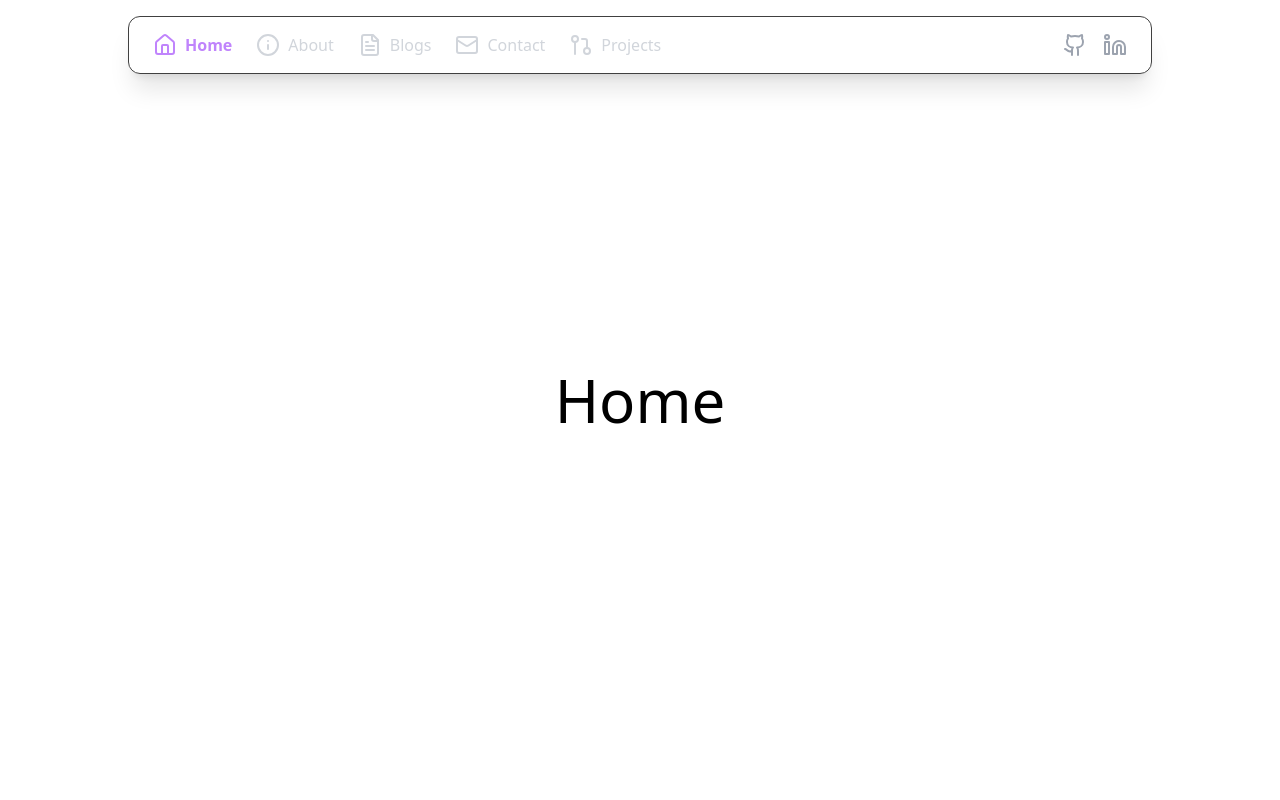
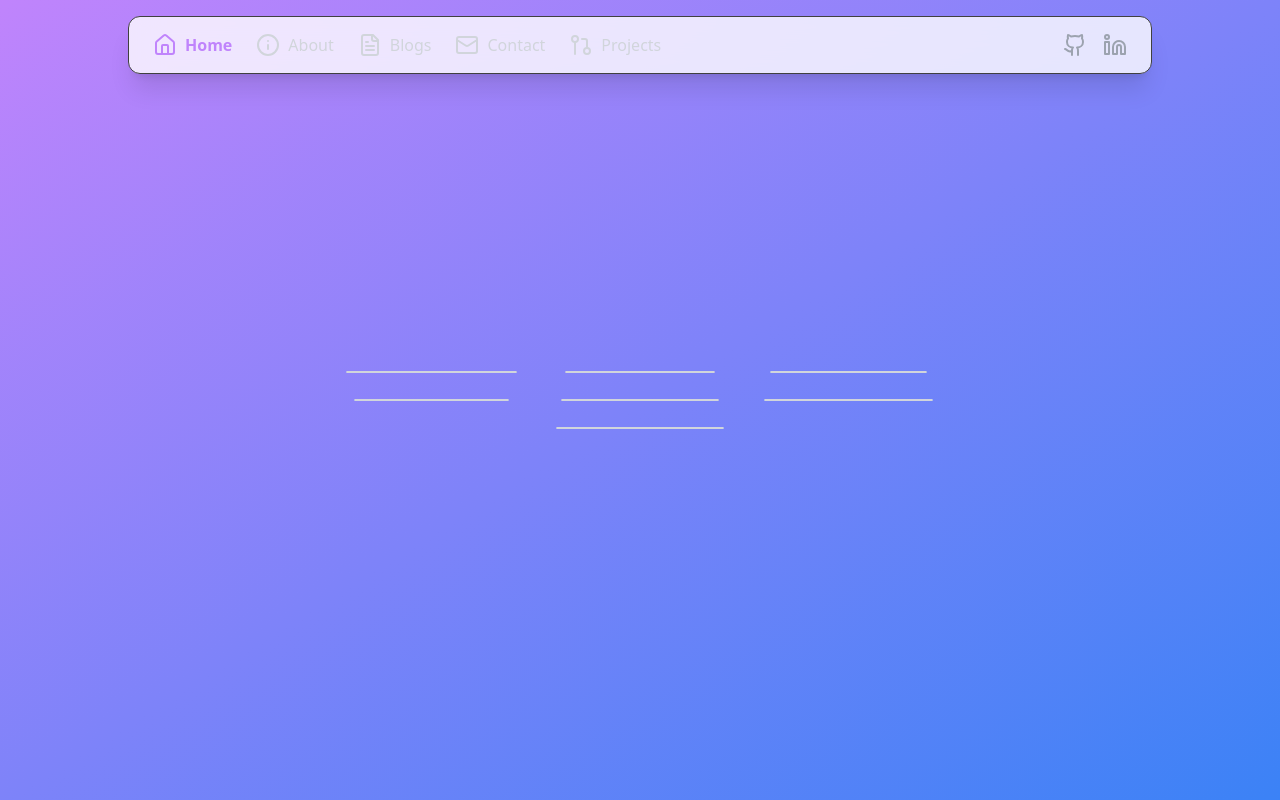
Before and after one commit to vhyran/portfolio, a React (Vite) app: page / in a window 1280 px wide. Built offline with nearby package versions, Linux system fonts and the light colour scheme.

Commit message:
feat: enhance routing with NotFound page, refactor Home component, and update title in index.html

```diff
--- a/index.html
+++ b/index.html
@@ -9,7 +9,7 @@
   <link rel="preconnect" href="https://fonts.gstatic.com" crossorigin>
   <link href="https://fonts.googleapis.com/css2?family=JetBrains+Mono:ital,wght@0,100..800;1,100..800&display=swap"
     rel="stylesheet">
-  <title>Vhyran</title>
+  <title>Portfolio</title>
 </head>
 
 <body>
--- a/src/main.tsx
+++ b/src/main.tsx
@@ -1,25 +1,40 @@
 import { StrictMode } from 'react';
 import { createRoot } from 'react-dom/client';
-import { Route, Router } from 'wouter';
+import { Route, Router, Switch } from 'wouter';
 
 import './index.css';
 import Navbar from './components/Navbar';
-import About from './pages/About.tsx';
-import Blogs from './pages/Blogs.tsx';
-import Contact from './pages/Contact.tsx';
-import Home from './pages/Home.tsx';
-import Projects from './pages/Projects.tsx';
+import About from './pages/About';
+import Blogs from './pages/Blogs';
+import Contact from './pages/Contact';
+import Home from './pages/Home';
+import NotFound from './pages/NotFound';
+import Projects from './pages/Projects';
 
-// biome-ignore lint/style/noNonNullAssertion: <explanation>
-createRoot(document.getElementById('root')!).render(
-	<StrictMode>
-		<Router base="/">
-			<Navbar />
+const AppRoutes = () => (
+	<>
+		<Navbar />
+		<Switch>
 			<Route path="/" component={Home} />
 			<Route path="/about" component={About} />
 			<Route path="/blogs" component={Blogs} />
 			<Route path="/contact" component={Contact} />
 			<Route path="/projects" component={Projects} />
+			<Route component={NotFound} />
+		</Switch>
+	</>
+);
+
+const rootElement = document.getElementById('root');
+
+if (!rootElement) {
+	throw new Error('Failed to find the root element');
+}
+
+createRoot(rootElement).render(
+	<StrictMode>
+		<Router base="/">
+			<AppRoutes />
 		</Router>
 	</StrictMode>,
 );
--- a/src/pages/About.tsx
+++ b/src/pages/About.tsx
@@ -3,13 +3,12 @@ import { motion } from 'framer-motion';
 export default function About() {
 	return (
 		<motion.div
+			className="flex items-center justify-center min-h-screen bg-background"
 			initial={{ opacity: 0 }}
 			animate={{ opacity: 1 }}
 			exit={{ opacity: 0 }}
 		>
-			<h1 className="text-center absolute top-1/2 left-1/2 transform -translate-x-1/2 -translate-y-1/2 text-6xl text-text">
-				About
-			</h1>
+			<h1 className="text-6xl font-bold text-text">About</h1>
 		</motion.div>
 	);
 }
--- a/src/pages/Home.tsx
+++ b/src/pages/Home.tsx
@@ -1,17 +1,79 @@
 import { motion } from 'framer-motion';
+import { useCallback, useLayoutEffect, useState } from 'react';
+
+interface Shape {
+	id: number;
+	color: string;
+	width: number;
+	height: number;
+}
 
 export default function Home() {
+	const [shapes, setShapes] = useState<Shape[]>([]);
+
+	const generateGrid = useCallback(() => {
+		const totalShapes = 9;
+		const skipIndices = [6, 8]; // Skip bottom-left and bottom-right
+
+		const minSizeFactor = 0.8;
+		const maxSizeFactor = 0.95;
+
+		const shapeList: Shape[] = [];
+
+		for (let i = 0; i < totalShapes; i++) {
+			if (skipIndices.includes(i)) continue;
+
+			const widthFactor =
+				minSizeFactor + Math.random() * (maxSizeFactor - minSizeFactor);
+			const heightFactor =
+				minSizeFactor + Math.random() * (maxSizeFactor - minSizeFactor);
+
+			shapeList.push({
+				id: i,
+				color: `hsl(${Math.floor(Math.random() * 360)}, 70%, 80%)`,
+				width: widthFactor,
+				height: heightFactor,
+			});
+		}
+
+		setShapes(shapeList);
+	}, []);
+
+	useLayoutEffect(() => {
+		generateGrid();
+
+		const handleResize = () => generateGrid();
+		window.addEventListener('resize', handleResize);
+		return () => window.removeEventListener('resize', handleResize);
+	}, [generateGrid]);
+
 	return (
-		<motion.div
-			initial={{ opacity: 0 }}
-			animate={{ opacity: 1 }}
-			exit={{ opacity: 0 }}
-		>
-			<h1 className="text-center absolute top-1/2 left-1/2 transform -translate-x-1/2 -translate-y-1/2 text-6xl text-text">
-				Home
-			</h1>
-			<div className="">
+		<div className="w-screen h-screen bg-gradient-to-br from-purple-400 to-blue-500 flex items-center justify-center">
+			<div className="grid grid-cols-3 gap-[2vw] w-[90vw] max-w-[600px]">
+				{Array.from({ length: 9 }).map((_, index) => {
+					const shape = shapes.find(s => s.id === index);
+					if (!shape) return <div key={`grid-position-${index}`} />;
+
+					return (
+						<motion.div
+							key={shape.id}
+							initial={{ opacity: 0, scale: 0.8 }}
+							animate={{ opacity: 1, scale: 1 }}
+							transition={{ duration: 0.3, delay: shape.id * 0.05 }}
+							className="w-full h-full flex items-center justify-center"
+						>
+							<div
+								className="shadow-lg border border-gray-300 rounded"
+								style={{
+									width: `${shape.width * 100}%`,
+									height: `${shape.height * 100}%`,
+									backgroundColor: shape.color,
+								}}
+							/>
+						</motion.div>
+					);
+				})}
 			</div>
-		</motion.div>
+		</div>
 	);
 }
--- /dev/null
+++ b/src/pages/NotFound.tsx
@@ -0,0 +1,42 @@
+import type React from 'react';
+import { Link } from 'wouter';
+
+const NotFound: React.FC = () => {
+	return (
+		<div
+			style={{
+				display: 'flex',
+				flexDirection: 'column',
+				alignItems: 'center',
+				justifyContent: 'center',
+				height: '100vh',
+				textAlign: 'center',
+				padding: '0 20px',
+			}}
+		>
+			<h1 style={{ fontSize: '120px', margin: '0', color: '#333' }}>404</h1>
+			<h2 style={{ fontSize: '32px', margin: '0 0 20px', color: '#555' }}>
+				Page Not Found
+			</h2>
+			<p style={{ fontSize: '18px', marginBottom: '30px', color: '#666' }}>
+				The page you are looking for doesn't exist or has been moved.
+			</p>
+			<Link
+				to="/"
+				style={{
+					padding: '12px 24px',
+					backgroundColor: '#3498db',
+					color: 'white',
+					textDecoration: 'none',
+					borderRadius: '5px',
+					fontSize: '16px',
+					transition: 'background-color 0.3s',
+				}}
+			>
+				Go Back Home
+			</Link>
+		</div>
+	);
+};
+
+export default NotFound;
```
Also changed, not shown: postcss.config.ts (line endings or trailing spaces), 1 other file (tests, documents, lock files or other folders).
